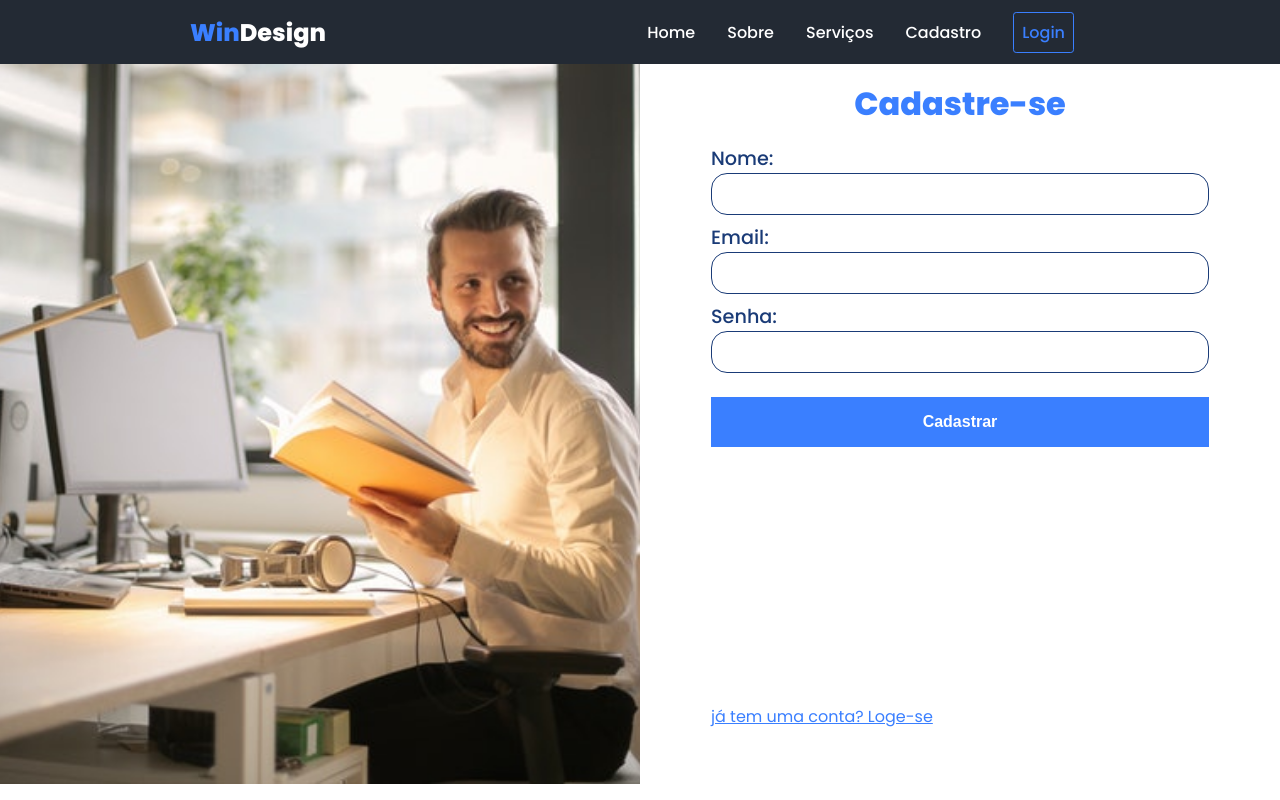
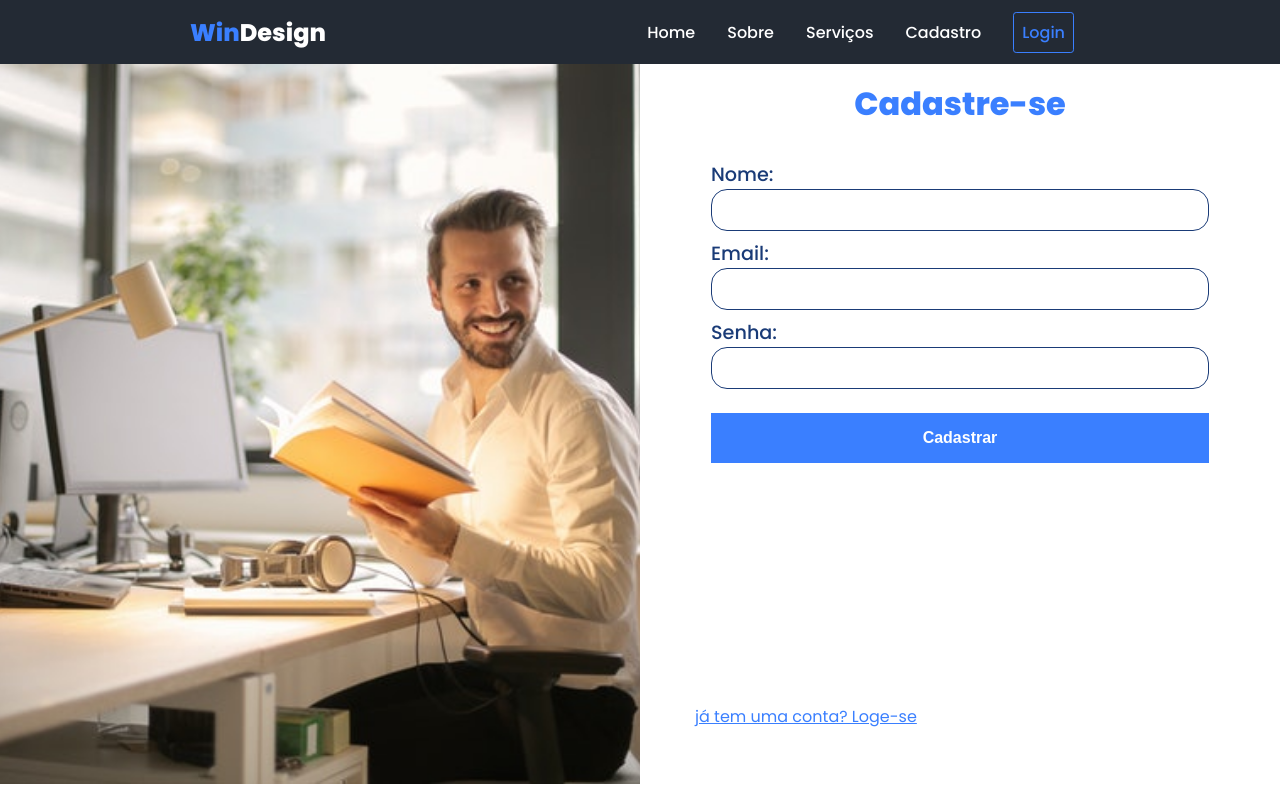
Before and after one commit to felipebaloneker/react.windesgin.front, a React (Create React App) app: page /cadastro in a window 1280 px wide. Built offline with nearby package versions, Linux system fonts and the light colour scheme.

Commit message:
updated scss

```diff
--- a/src/pages/Cadastro/styles.scss
+++ b/src/pages/Cadastro/styles.scss
@@ -33,6 +33,7 @@
             display: flex;
             flex-direction: column;
             justify-content: baseline;
+            padding:1rem;
             label{
                 font-size: 1.2rem;
                 font-weight: 500;
--- a/src/pages/Login/styles.scss
+++ b/src/pages/Login/styles.scss
@@ -33,6 +33,7 @@
             display: flex;
             flex-direction: column;
             justify-content: baseline;
+            padding:1rem;
             label{
                 font-size: 1.2rem;
                 font-weight: 500;
```
